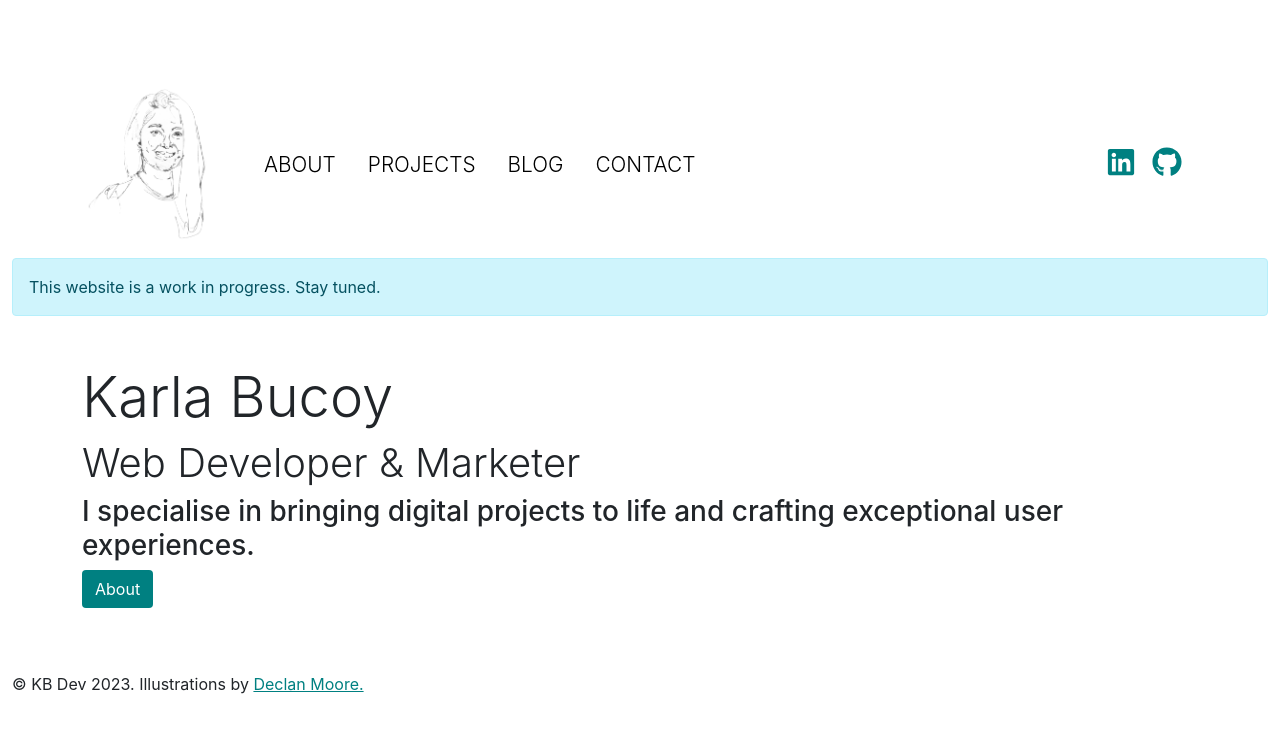
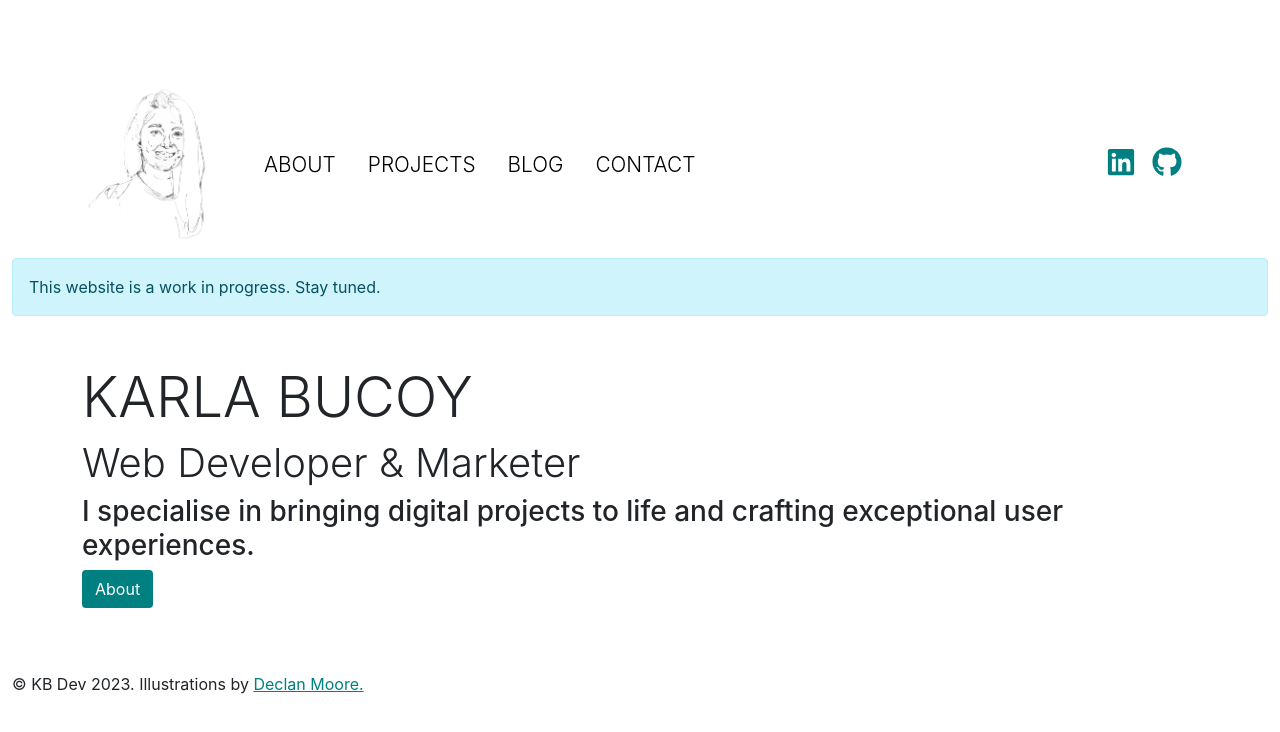
Before and after one commit to KarlaB3/portfolio, a React (Create React App) app: page / in a window 1280 px wide. Shown: the top 732 px of the page. Built offline with nearby package versions, Linux system fonts and the light colour scheme.

Commit message:
refactor: removed redundant alt attribute

```diff
--- a/src/components/NavHeader.jsx
+++ b/src/components/NavHeader.jsx
@@ -8,7 +8,7 @@ export const NavHeader = () => {
 		<nav className="navbar navbar-expand-lg" id="header">
 			<div className="container-sm">
 				<a className="navbar-brand" target="_blank" rel="noreferrer" href='/'>
-					<img src={profile} alt="Profile image" id="profileImage" />
+					<img src={profile} alt="Profile" id="profileImage" />
 				</a>
 				<button className="navbar-toggler" type="button" data-bs-toggle="collapse" data-bs-target="#navbarToggler">
 					<span className="navbar-toggler-icon">Menu</span>
--- a/src/pages/HomePage.jsx
+++ b/src/pages/HomePage.jsx
@@ -9,7 +9,7 @@ export function HomePage(props) {
       </div>
       <div className="container my-5">
 
-              <h2 className="display-4">Karla Bucoy</h2>
+              <h2 className="display-4">KARLA BUCOY</h2>
               <h3 className="display-6">Web Developer & Marketer</h3>
               <h3 className="display-7">I specialise in bringing digital projects to life and crafting exceptional user experiences.</h3>
               <AboutButton />
```
